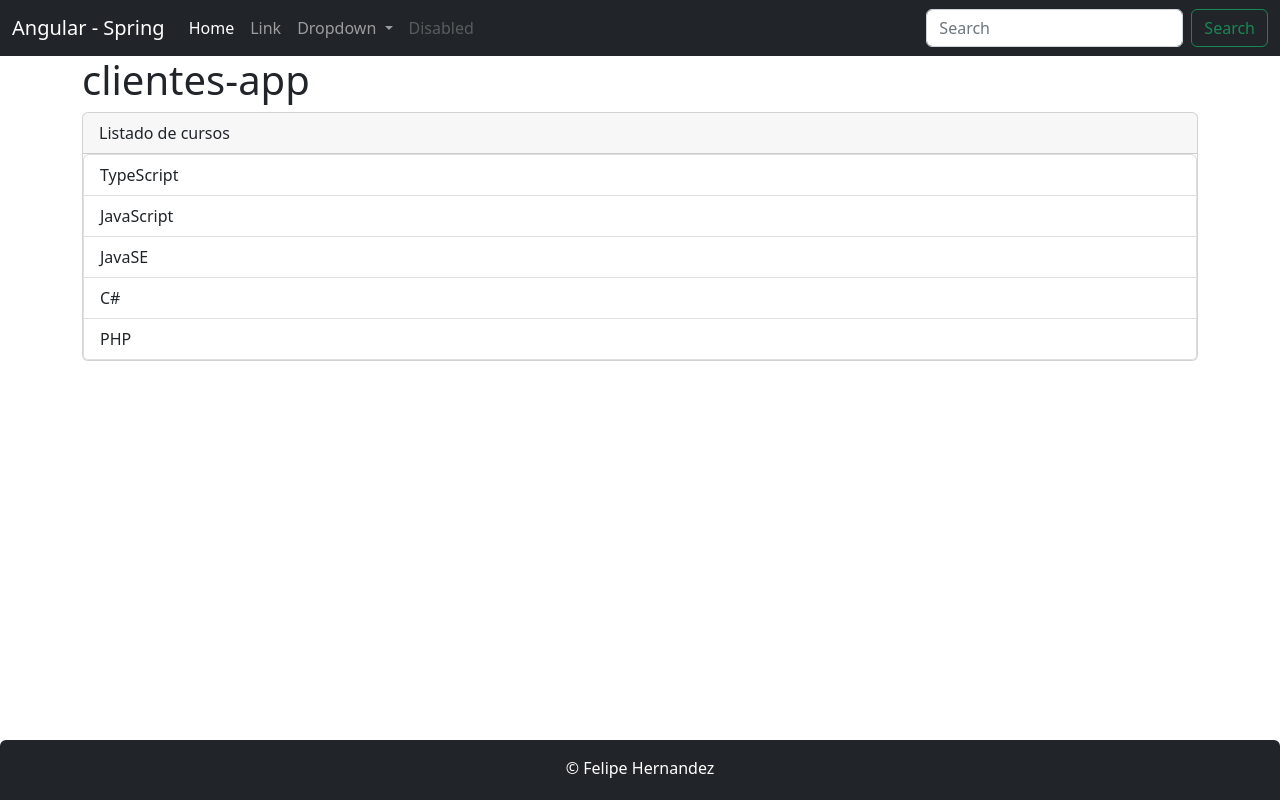
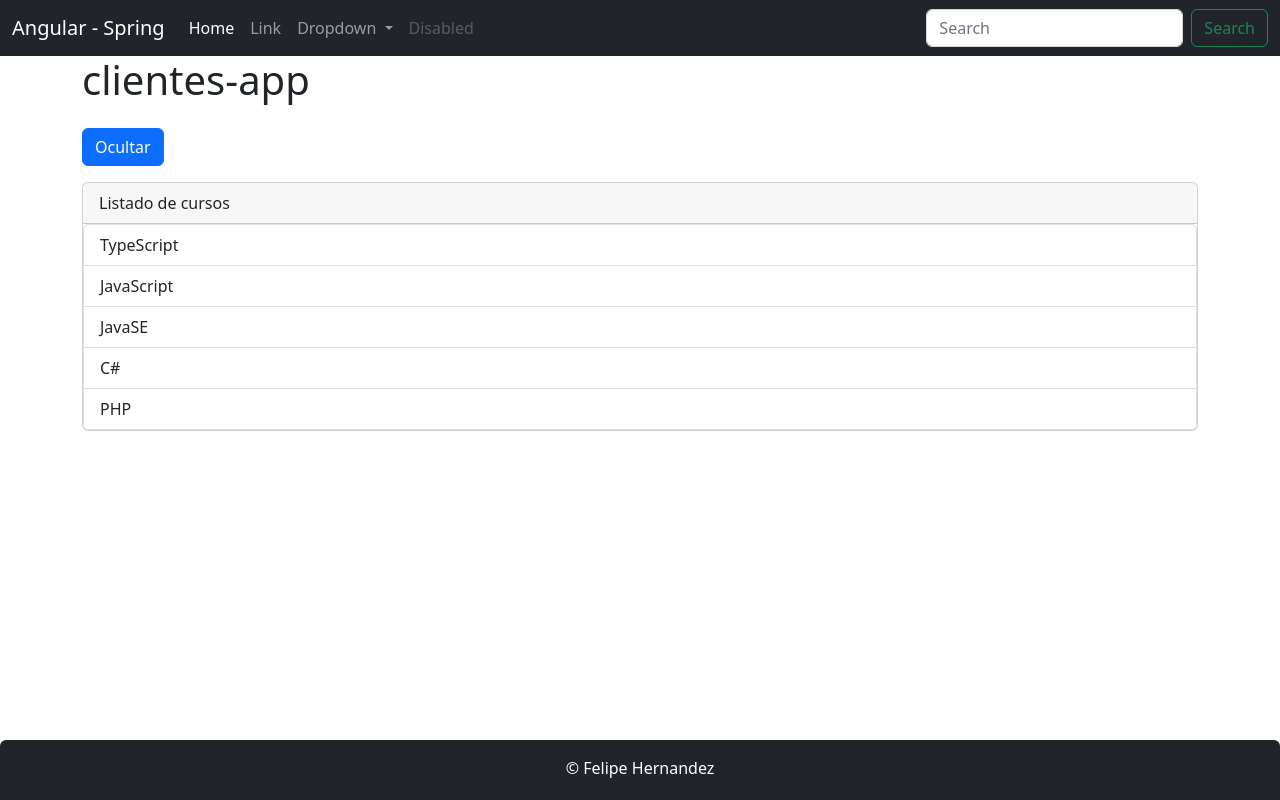
Before and after one commit to FelipeHernandez98/app-clientes-angular, an Angular app: page / in a window 1280 px wide. Built offline with nearby package versions, Linux system fonts and the light colour scheme.

Commit message:
usando la directiva ngIf

```diff
--- a/src/app/directiva/directiva.component.html
+++ b/src/app/directiva/directiva.component.html
@@ -1,6 +1,7 @@
+<button type="button" (click)="setHabilitar()" class="btn btn-primary my-3">{{ habilitar ==true? 'Ocultar' : 'Mostrar' }}</button>
 <div class="card">
     <div class="card-header">Listado de cursos</div>
-    <ul class="list-group">
+    <ul class="list-group" *ngIf="habilitar">
         <li class="list-group-item" *ngFor="let curso of listaCurso">{{ curso }}</li>
     </ul>
 </div>
--- a/src/app/directiva/directiva.component.ts
+++ b/src/app/directiva/directiva.component.ts
@@ -8,6 +8,12 @@ export class DirectivaComponent{
 
   listaCurso: string [] = ['TypeScript', 'JavaScript', 'JavaSE', 'C#', 'PHP']
 
+  habilitar: boolean = true;
+
   constructor() { }
 
+  setHabilitar(): void {
+    this.habilitar= !this.habilitar
+  }
+
 }
```
